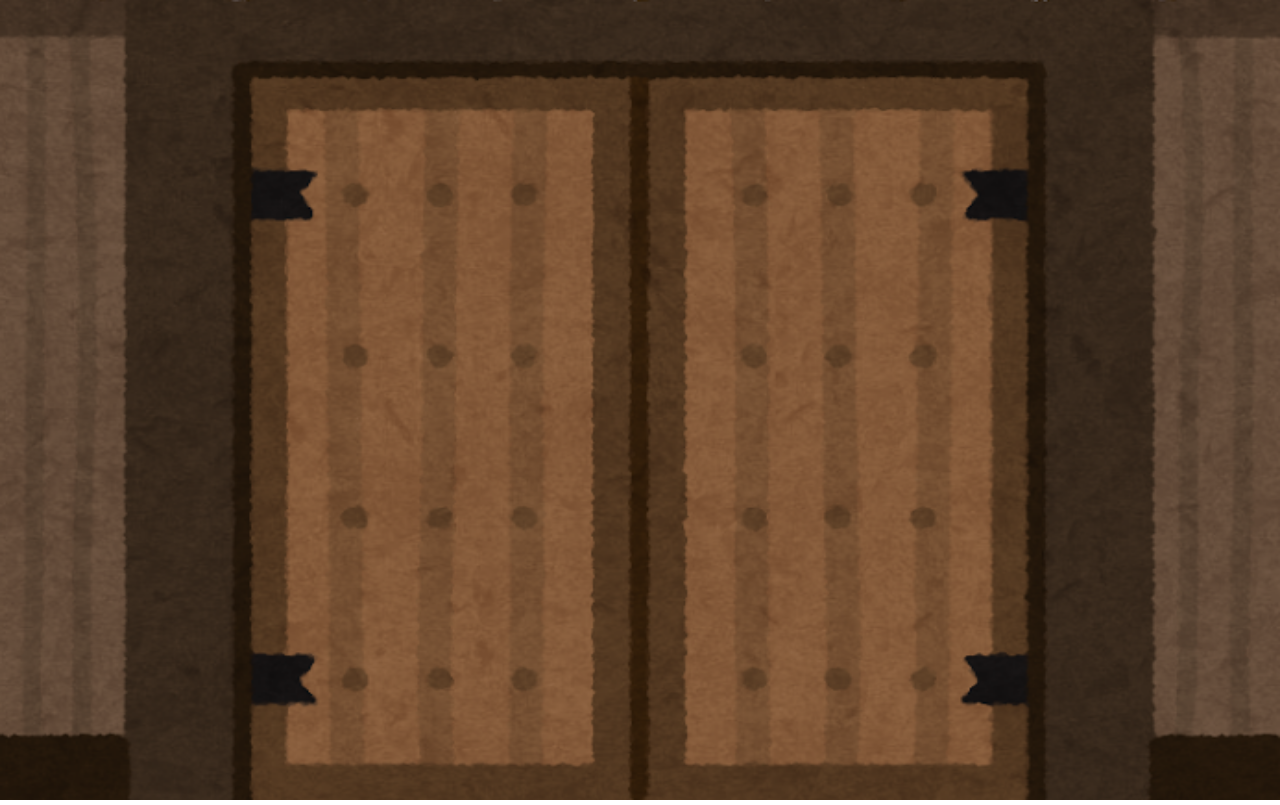
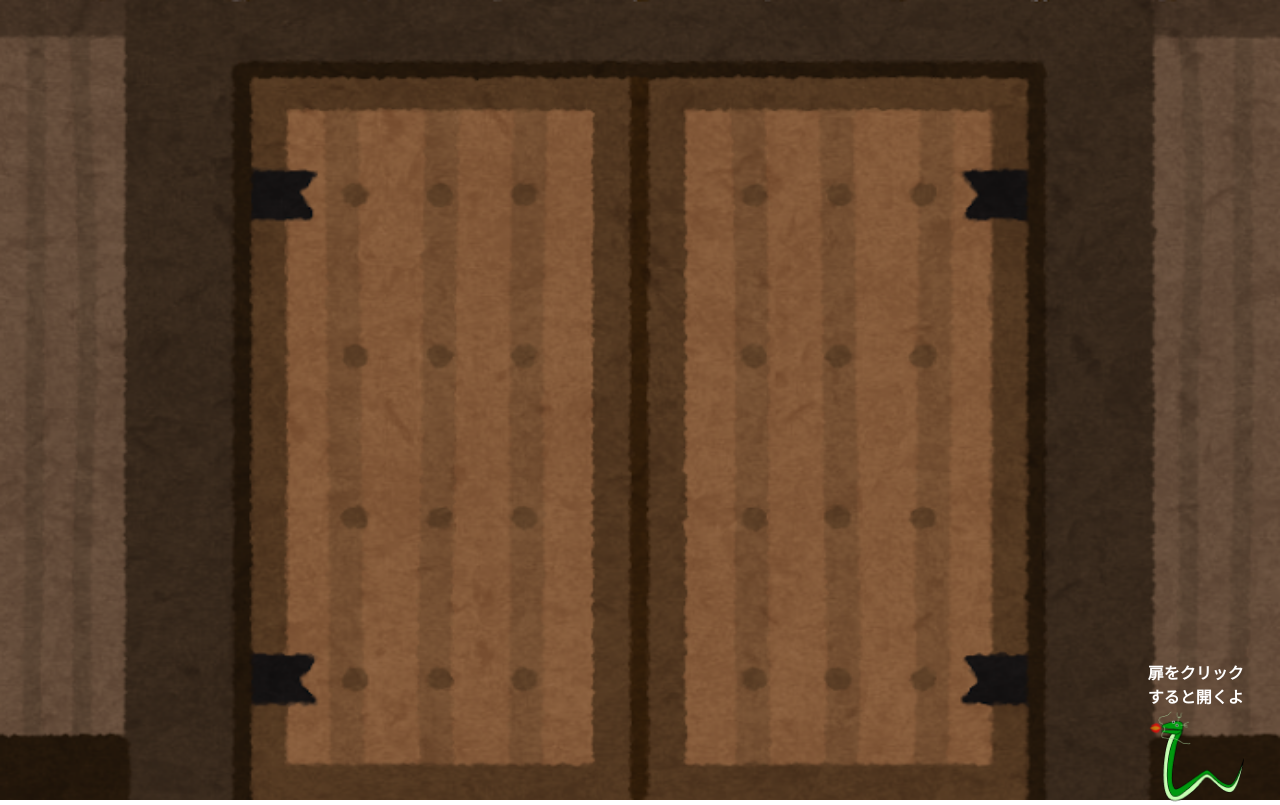
Before and after one commit to ebinase/othello-frontend, a Next.js app: page / in a window 1280 px wide. Built offline with nearby package versions, Linux system fonts and the light colour scheme.

Commit message:
案内役の龍を追加

```diff
--- a/src/components/Entrance/Entrance.tsx
+++ b/src/components/Entrance/Entrance.tsx
@@ -1,12 +1,15 @@
+import { motion } from 'framer-motion';
 import { useState } from 'react';
+import Image from 'next/image';
 import ClosedEntrance from './ClosedEntrance';
 import OpenedEntrance from './OpenedEntrance';
 
 type Props = {
   enterDanceFloor: () => void;
+  isFirstTime: boolean;
 };
 
-const Entrance: React.FC<Props> = ({ enterDanceFloor }) => {
+const Entrance: React.FC<Props> = ({ enterDanceFloor, isFirstTime }) => {
   const [isOpen, setIsOpen] = useState(false);
   return (
     <div className='h-full w-full'>
@@ -15,6 +18,43 @@ const Entrance: React.FC<Props> = ({ enterDanceFloor }) => {
       ) : (
         <ClosedEntrance open={() => setIsOpen(true)} />
       )}
+      <motion.div
+        className='h-24 w-24 absolute bottom-6 sm:bottom-[-10px] right-2 z-[10000]'
+        animate={{
+          x: ['0%', '-15%', '-15%', '-30%', '-30%', '-15%', '-15%', '0%'],
+          y: [
+            '0%',
+            '-5%',
+            '-0%',
+            '-0%',
+            '-15%',
+            '-0%',
+            '-15%',
+            '0%',
+            '0%',
+            '-5%',
+            '-5%',
+            '0%',
+            '-0%',
+            '-5%',
+            '-15%',
+            '0%',
+          ],
+        }}
+        transition={{
+          duration: 5, // 1サイクルの時間（秒）
+          ease: 'easeInOut', // アニメーションのイージングタイプ
+          repeat: Infinity, // 無限に繰り返し
+          repeatType: 'loop', // 繰り返しのタイプ（"loop"、"mirror"、または"reverse"）
+        }}
+      >
+        <div className='text-white font-bold text-center absolute -top-12'>
+          <p>{isOpen ? '？' : isFirstTime ? '扉をクリックすると開くよ' : 'おかえり〜'}</p>
+        </div>
+        <div className='aspect-square'>
+          <Image alt='dragon' src='/dragon_left.png' fill />
+        </div>
+      </motion.div>
     </div>
   );
 };
--- a/src/components/MainContent.tsx
+++ b/src/components/MainContent.tsx
@@ -59,6 +59,7 @@ const MainContent: React.FC = () => {
               enterDanceFloor={() => {
                 setCurrent('danceFloor');
               }}
+              isFirstTime={isFirstTime}
             />
           </motion.div>
         </AnimatePresence>
```
